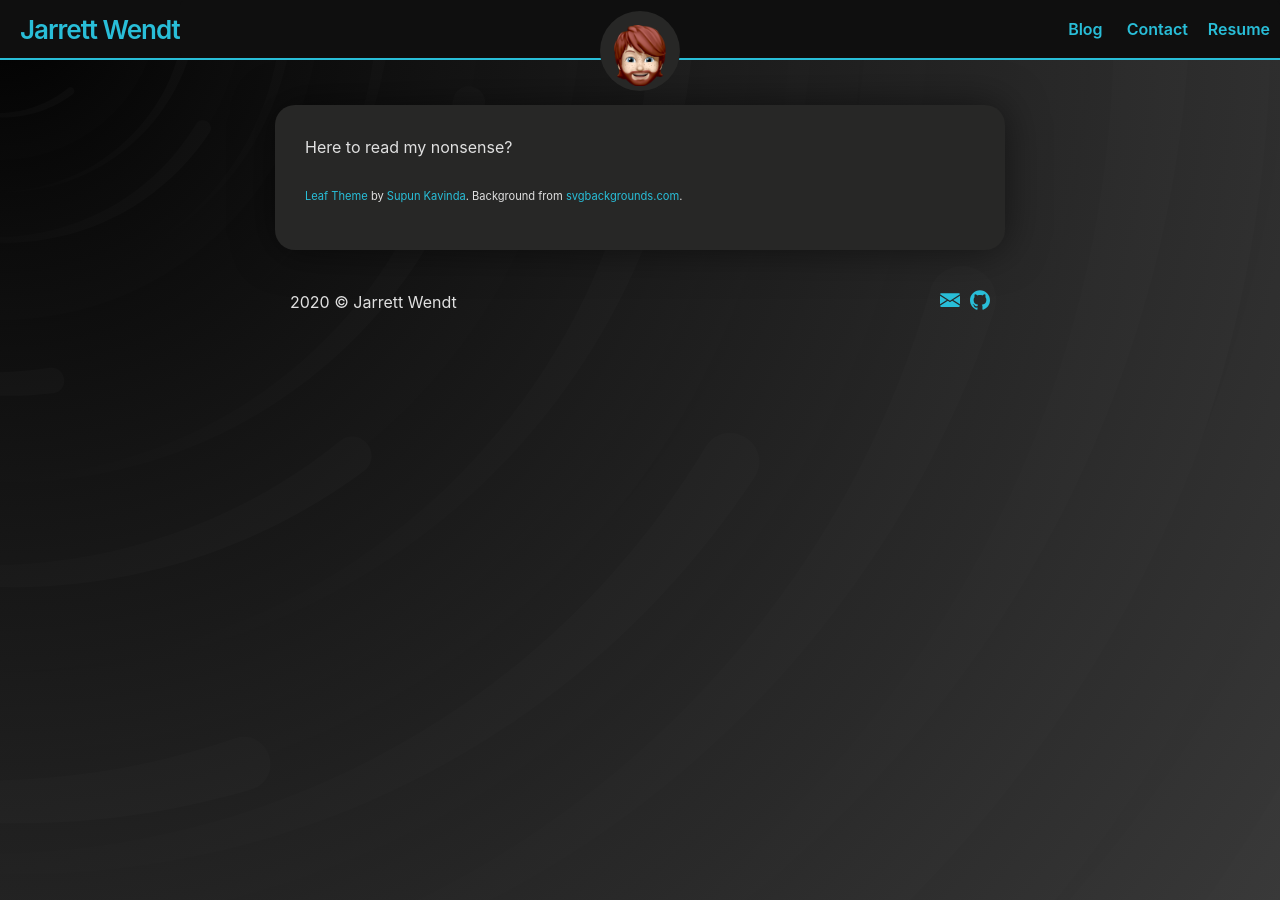
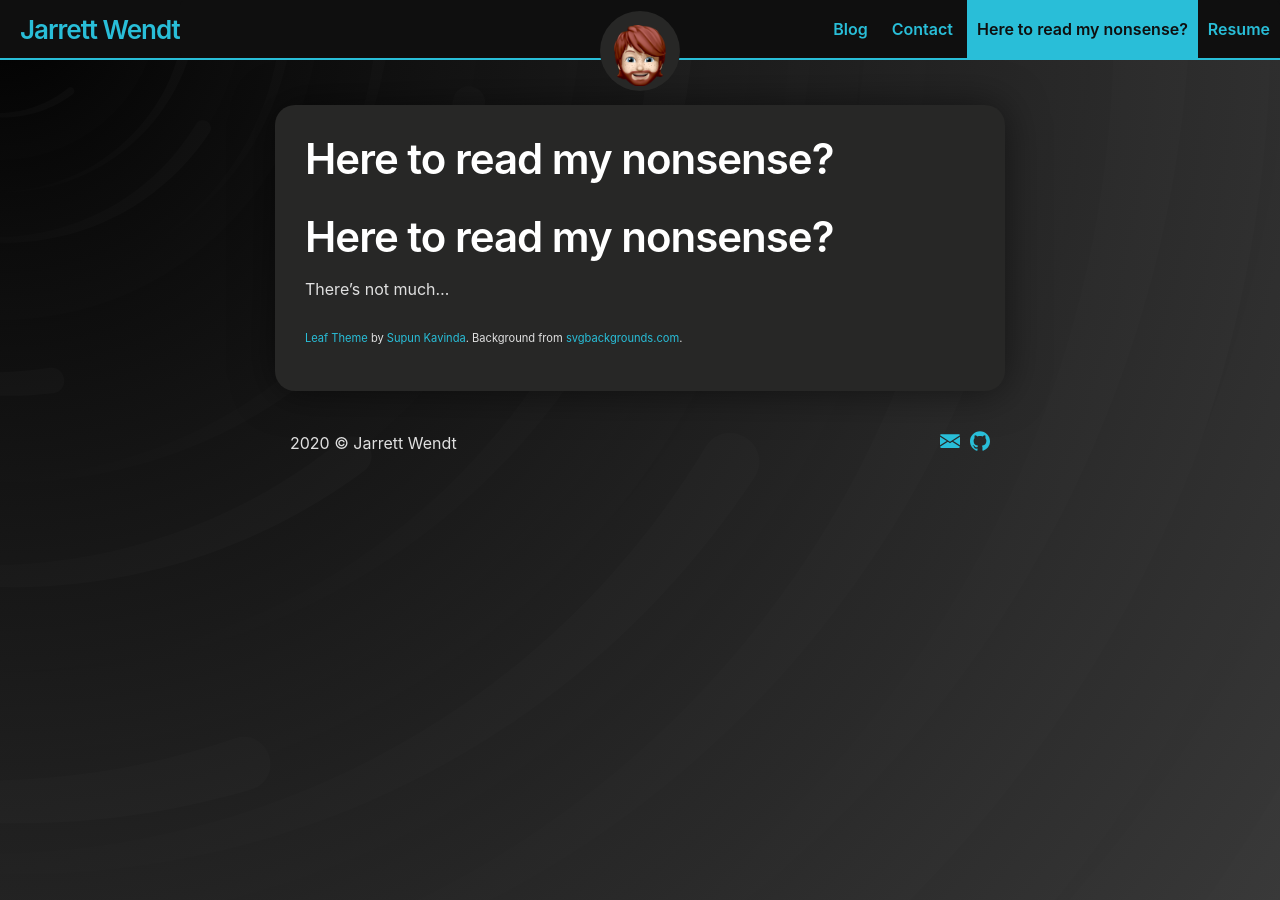
Before and after one commit to JarrettWendt/JarrettWendt.github.io, a Jekyll site: the page built from index.md, in a window 1280 px wide. Built offline with Jekyll 4.4.1, drawn with Linux system fonts in a browser that asks for light colours; our own code applies the rules of GitHub Pages for plain Markdown files.

Commit message:
Update index.md

```diff
--- a/index.md
+++ b/index.md
@@ -3,7 +3,9 @@
 layout: page
 ---
 
-Here to read my nonsense?
+# Here to read my nonsense?
+
+There's not much...
 
 <sub><sub>
 [Leaf Theme](https://github.com/SupunKavinda/jekyll-theme-leaf) by [Supun Kavinda](https://twitter.com/_SupunKavinda).
```
